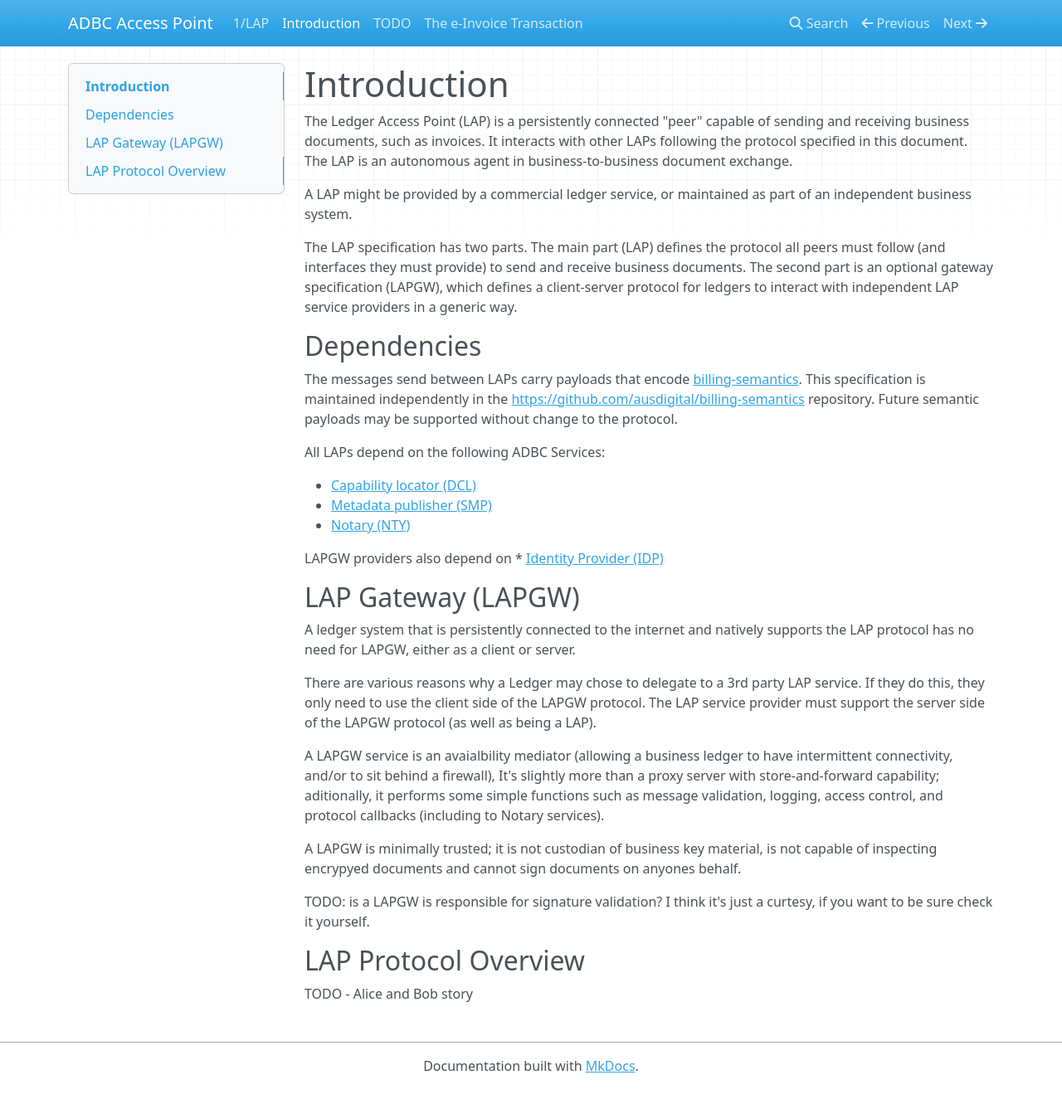
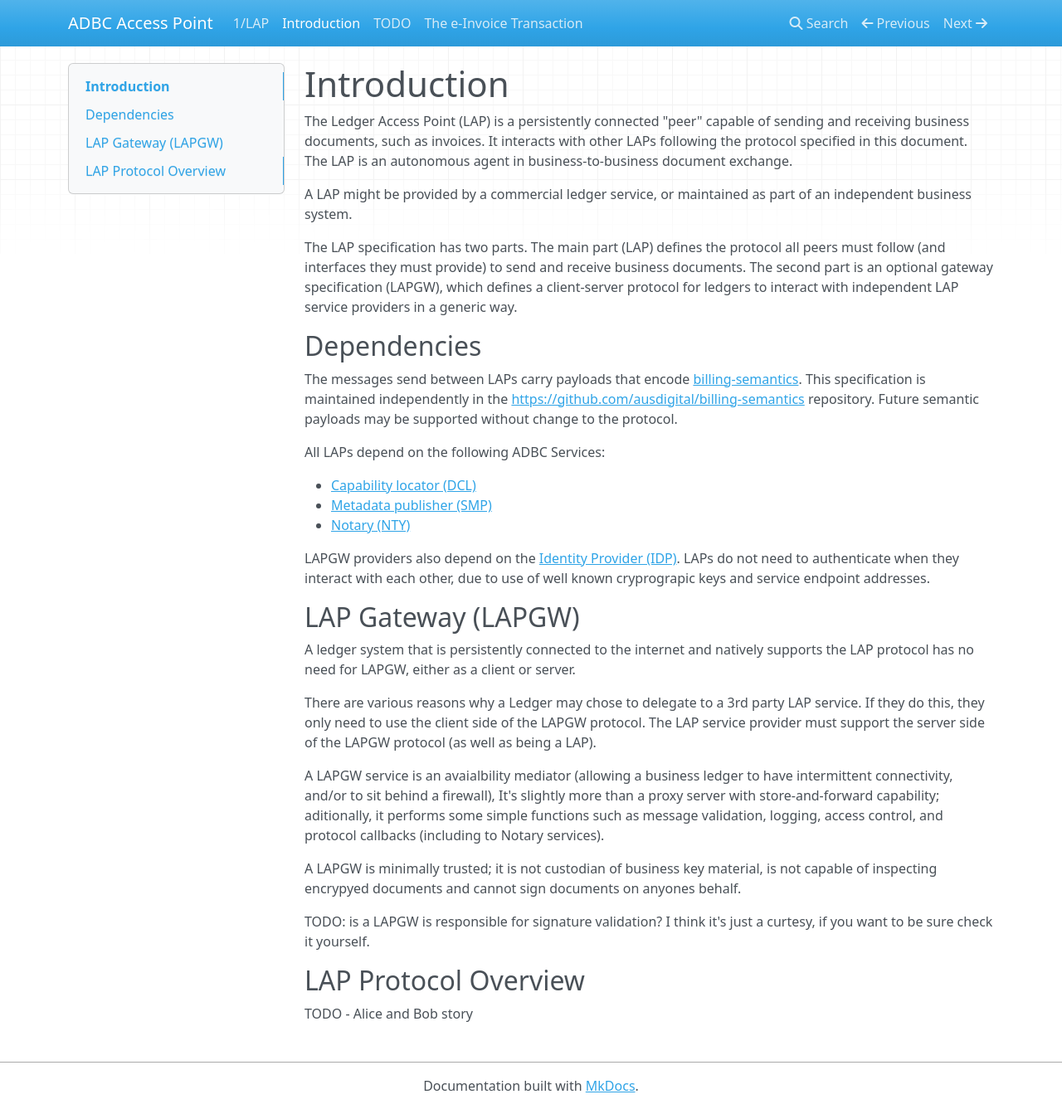
Before and after one commit to koriaf/ausdigital-tap, an MkDocs documentation site: the page built from docs/introduction.md, in a window 1280 px wide and 1337 px high. Shown: the whole window at 83% size. Built offline with MkDocs 1.6.1, drawn with Linux system fonts in a browser that asks for light colours; nearby versions of some CDN libraries.

Commit message:
introduction: update IDP reference

```diff
--- a/docs/introduction.md
+++ b/docs/introduction.md
@@ -28,8 +28,10 @@ All LAPs depend on the following ADBC Services:
  * [Metadata publisher (SMP)](http://metadata-publisher.readthedocs.io/)
  * [Notary (NTY)](http://notary.readthedocs.io)
 
-LAPGW providers also depend on
- * [Identity Provider (IDP)](http://identity-provider.readthedocs.io/)
+LAPGW providers also depend on the
+[Identity Provider (IDP)](http://identity-provider.readthedocs.io/). LAPs do not need to
+authenticate when they interact with each other, due to use of well known cryprograpic keys
+and service endpoint addresses.
 
 
 ## LAP Gateway (LAPGW)
```
